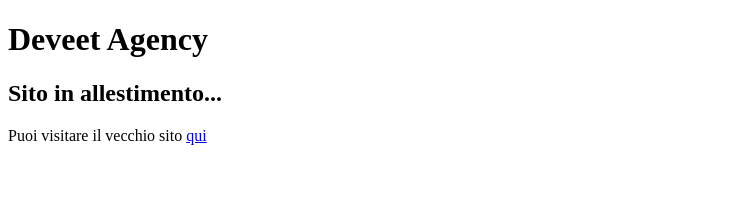
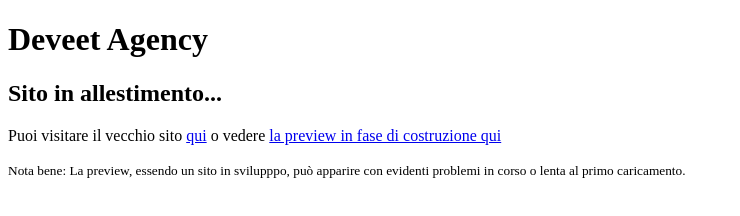
Before and after one commit to berto-dev/deveet-dev, a plain HTML site: page index.html in a window 1280 px wide. Shown: the whole page, without its empty margins (0-740 px from the left). Drawn offline with Linux system fonts and the light colour scheme.

Commit message:
Update index.html

```diff
--- a/index.html
+++ b/index.html
@@ -9,7 +9,8 @@
 <body>
   <h1>Deveet Agency</h1>
   <h2>Sito in allestimento...</h2>
-  <p>Puoi visitare il vecchio sito <a href="https://shapedigital.it/">qui</a></p>
+  <p>Puoi visitare il vecchio sito <a target="_blank" href="https://shapedigital.it/">qui</a> o vedere <a href="https://deveet.onrender.com" target="_blank">la preview in fase di costruzione qui</a></p>
+  <small>Nota bene: La preview, essendo un sito in svilupppo, può apparire con evidenti problemi in corso o lenta al primo caricamento.</small>
 </body>
 
 </html>
```
